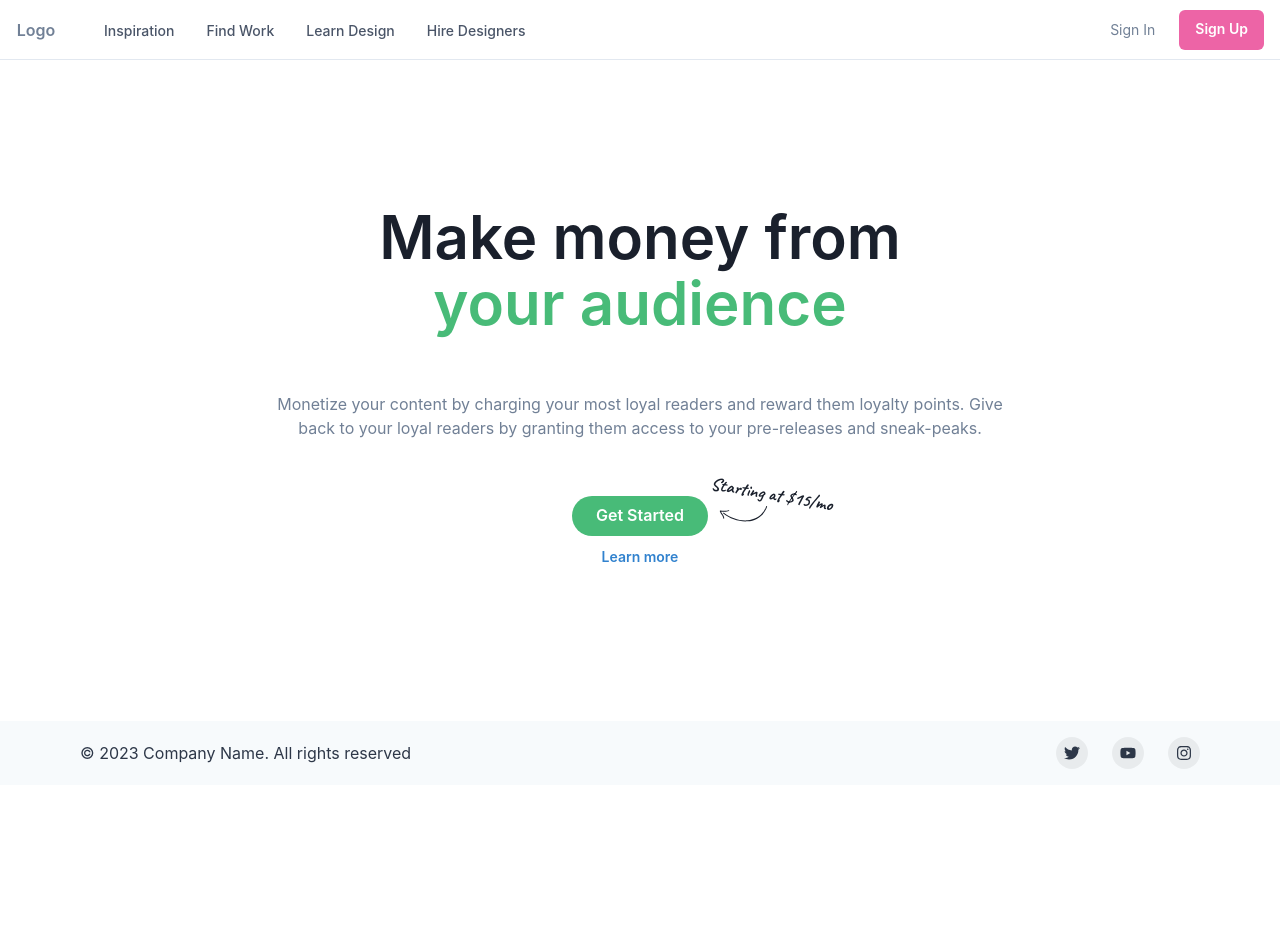
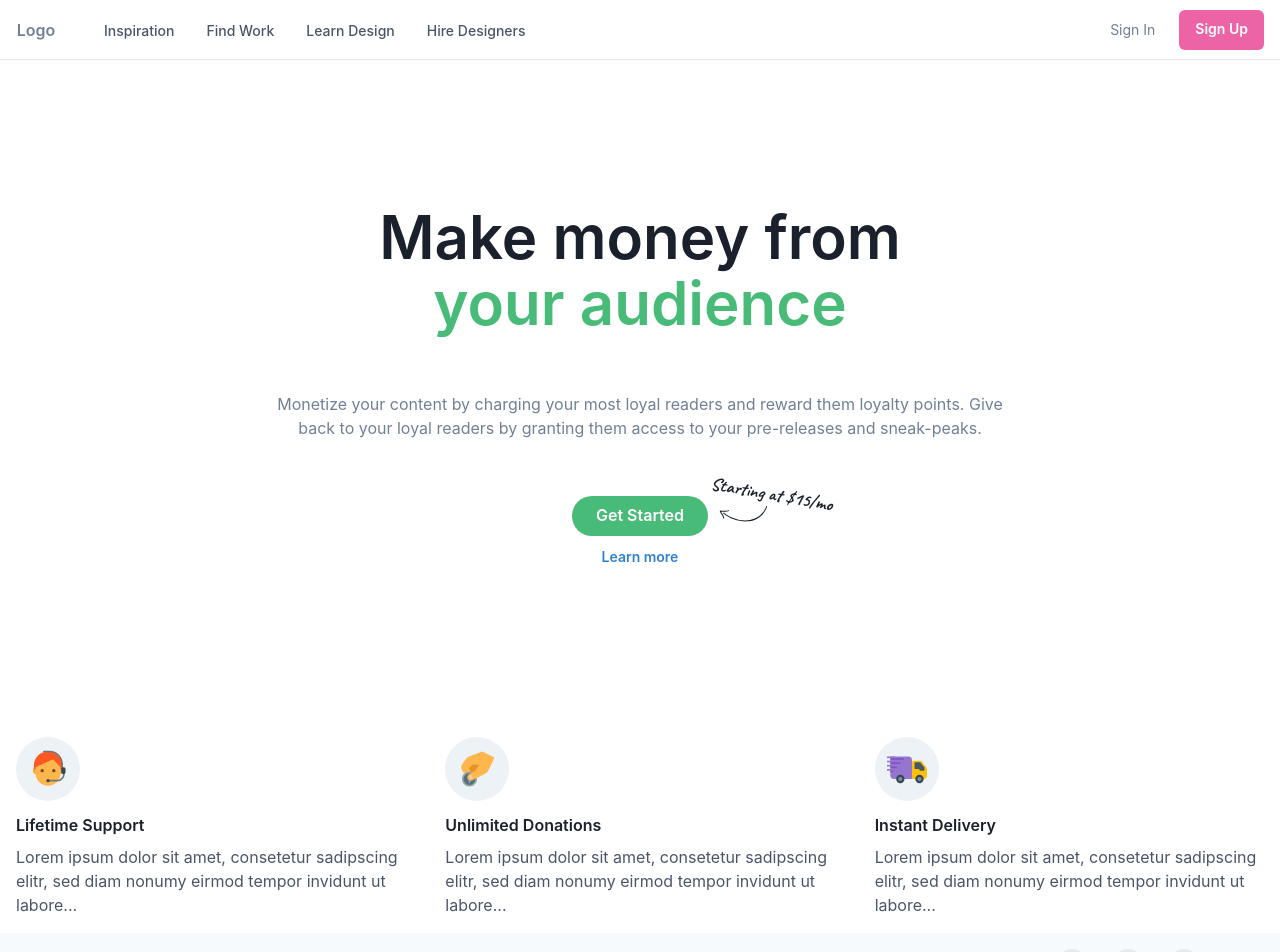
Before and after one commit to Harshita-mindfire/business-landing-page, a Next.js app: page / in a window 1280 px wide. Shown: the top 952 px of the page. Before the commit the page ends 800 px from the top, so only its background shows below. Built offline with nearby package versions, Linux system fonts and the light colour scheme.

Commit message:
enhance: add features page

```diff
--- a/app/page.tsx
+++ b/app/page.tsx
@@ -1,9 +1,11 @@
+import Features from "@/components/Features";
 import HeroSection from "@/components/HeroSection";
 
 export default function Home() {
   return (
     <div>
       <HeroSection />
+      <Features />
     </div>
   );
 }
--- /dev/null
+++ b/components/Features.tsx
@@ -0,0 +1,60 @@
+import { ReactElement } from "react";
+import { Box, SimpleGrid, Icon, Text, Stack, Flex } from "@chakra-ui/react";
+import { FcAssistant, FcDonate, FcInTransit } from "react-icons/fc";
+
+type FeatureProps = {
+  title: string;
+  text: string;
+  icon: ReactElement;
+};
+
+const Feature = ({ title, text, icon }: FeatureProps) => {
+  return (
+    <Stack>
+      <Flex
+        w={16}
+        h={16}
+        align={"center"}
+        justify={"center"}
+        color={"white"}
+        rounded={"full"}
+        bg={"gray.100"}
+        mb={1}
+      >
+        {icon}
+      </Flex>
+      <Text fontWeight={600}>{title}</Text>
+      <Text color={"gray.600"}>{text}</Text>
+    </Stack>
+  );
+};
+
+export default function Features() {
+  return (
+    <Box p={4}>
+      <SimpleGrid columns={{ base: 1, md: 3 }} spacing={10}>
+        <Feature
+          icon={<Icon as={FcAssistant} w={10} h={10} />}
+          title={"Lifetime Support"}
+          text={
+            "Lorem ipsum dolor sit amet, consetetur sadipscing elitr, sed diam nonumy eirmod tempor invidunt ut labore..."
+          }
+        />
+        <Feature
+          icon={<Icon as={FcDonate} w={10} h={10} />}
+          title={"Unlimited Donations"}
+          text={
+            "Lorem ipsum dolor sit amet, consetetur sadipscing elitr, sed diam nonumy eirmod tempor invidunt ut labore..."
+          }
+        />
+        <Feature
+          icon={<Icon as={FcInTransit} w={10} h={10} />}
+          title={"Instant Delivery"}
+          text={
+            "Lorem ipsum dolor sit amet, consetetur sadipscing elitr, sed diam nonumy eirmod tempor invidunt ut labore..."
+          }
+        />
+      </SimpleGrid>
+    </Box>
+  );
+}
```
